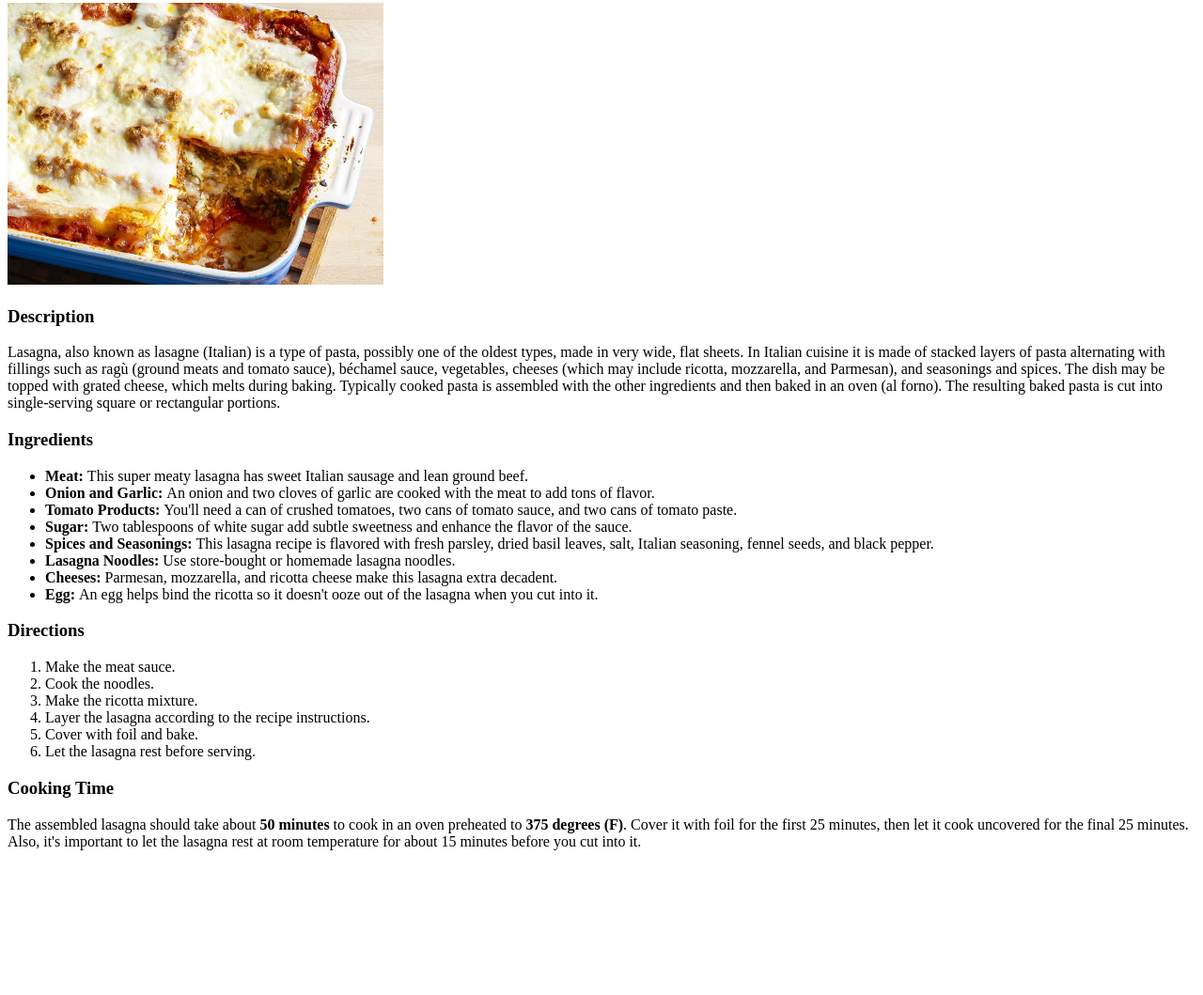
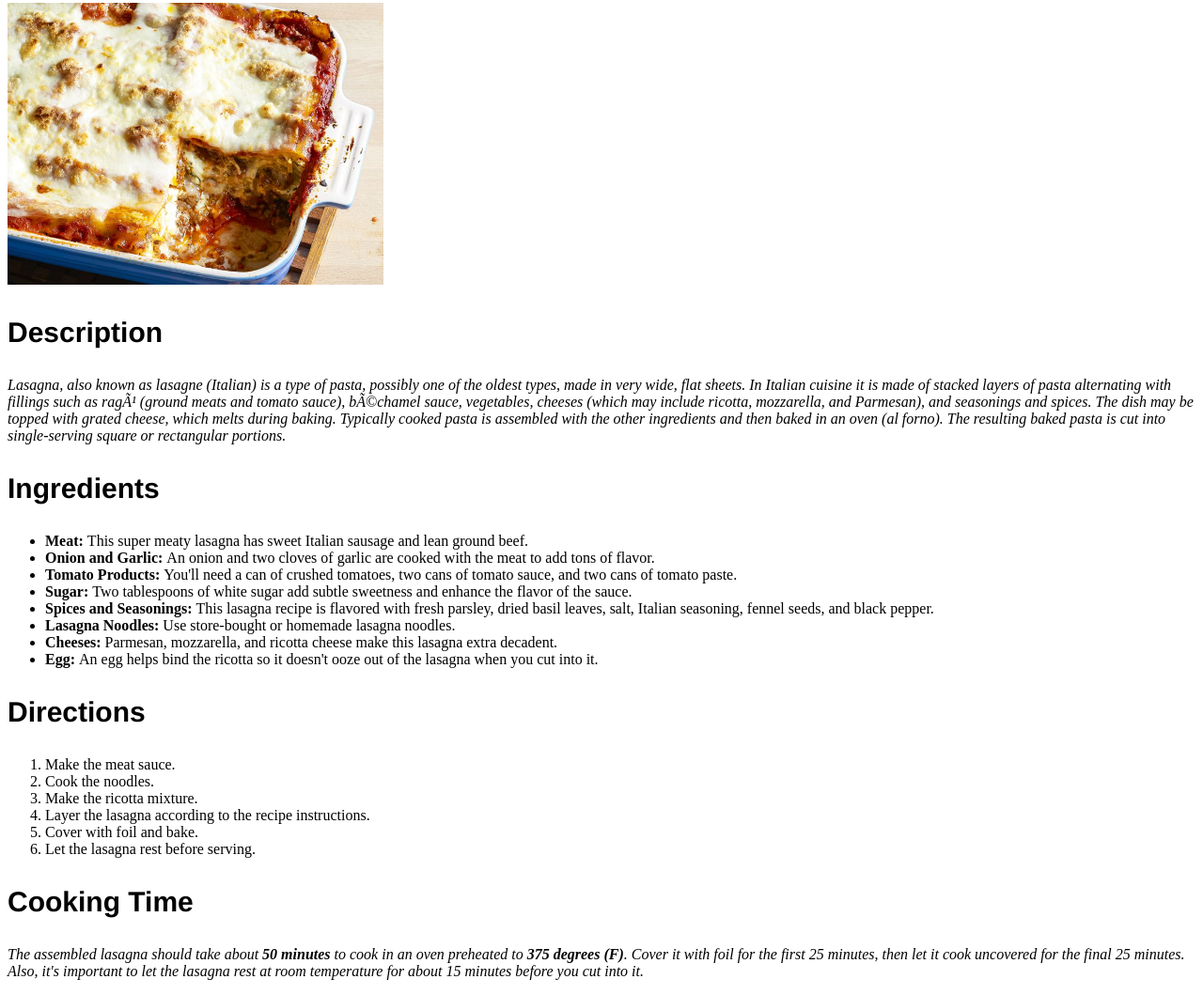
Before and after one commit to NicholasMads14/odin-recipes, a plain HTML site: page recipes/lasagna.html in a window 1280 px wide. Shown: the part 77-1136 px from the top of the page at 94% size. Before the commit the page ends 998 px from the top, so only its background shows below. Drawn offline with Linux system fonts and the light colour scheme.

Commit message:
Add css elements to webpages

```diff
--- a/recipes/lasagna.html
+++ b/recipes/lasagna.html
@@ -1,12 +1,13 @@
 <!DOCTYPE html>
 <html lang="en">
+    <link rel="stylesheet" href="../style.css"
     <meta charset="UTF-8">
     <title>Lasagna</title>
     <body>
         <h1>Lasagna</h1>
         <img src="lasagna.jpg" alt="Finished Lasagna Dish" height="300" width="400">
         <h3>Description</h3>
-        <p>Lasagna, also known as lasagne (Italian) is a type of pasta, possibly one of the oldest types, made in very wide, flat sheets. In Italian cuisine it is made of stacked layers of pasta alternating with fillings such as ragù (ground meats and tomato sauce), béchamel sauce, vegetables, cheeses (which may include ricotta, mozzarella, and Parmesan), and seasonings and spices. The dish may be topped with grated cheese, which melts during baking. Typically cooked pasta is assembled with the other ingredients and then baked in an oven (al forno). The resulting baked pasta is cut into single-serving square or rectangular portions.
+        <p class="description">Lasagna, also known as lasagne (Italian) is a type of pasta, possibly one of the oldest types, made in very wide, flat sheets. In Italian cuisine it is made of stacked layers of pasta alternating with fillings such as ragù (ground meats and tomato sauce), béchamel sauce, vegetables, cheeses (which may include ricotta, mozzarella, and Parmesan), and seasonings and spices. The dish may be topped with grated cheese, which melts during baking. Typically cooked pasta is assembled with the other ingredients and then baked in an oven (al forno). The resulting baked pasta is cut into single-serving square or rectangular portions.
         </p>
         <h3>Ingredients</h3>
         <ul>
@@ -29,6 +30,6 @@
             <li>Let the lasagna rest before serving.</li>
         </ol>
         <h3>Cooking Time</h3>
-        <p>The assembled lasagna should take about <b>50 minutes</b> to cook in an oven preheated to <b>375 degrees (F)</b>. Cover it with foil for the first 25 minutes, then let it cook uncovered for the final 25 minutes. Also, it's important to let the lasagna rest at room temperature for about 15 minutes before you cut into it. </p>
+        <p class="description">The assembled lasagna should take about <b>50 minutes</b> to cook in an oven preheated to <b>375 degrees (F)</b>. Cover it with foil for the first 25 minutes, then let it cook uncovered for the final 25 minutes. Also, it's important to let the lasagna rest at room temperature for about 15 minutes before you cut into it. </p>
     </body>
 </html>
--- a/style.css
+++ b/style.css
@@ -1,4 +1,4 @@
-h1 {
+#home-title {
     background-color:#500073;
     color: white;
     font-style: italic;
@@ -6,10 +6,11 @@ h1 {
     font-size: 40px;
 }
 
-.recipe-names {
-    font-size: large;
+h3 {
+    font-family: 'Franklin Gothic Medium', 'Arial Narrow', Arial, sans-serif;
+    font-size: 30px;
 }
 
-.heading {
-    color: red;
+.description {
+    font-style: italic;
 }
```
Also changed, not shown: index.html (+1 -1 lines), recipes/carne_asada_tacos.html (+2 -1 lines), recipes/garlic_chicken.html (+2 -1 lines).
